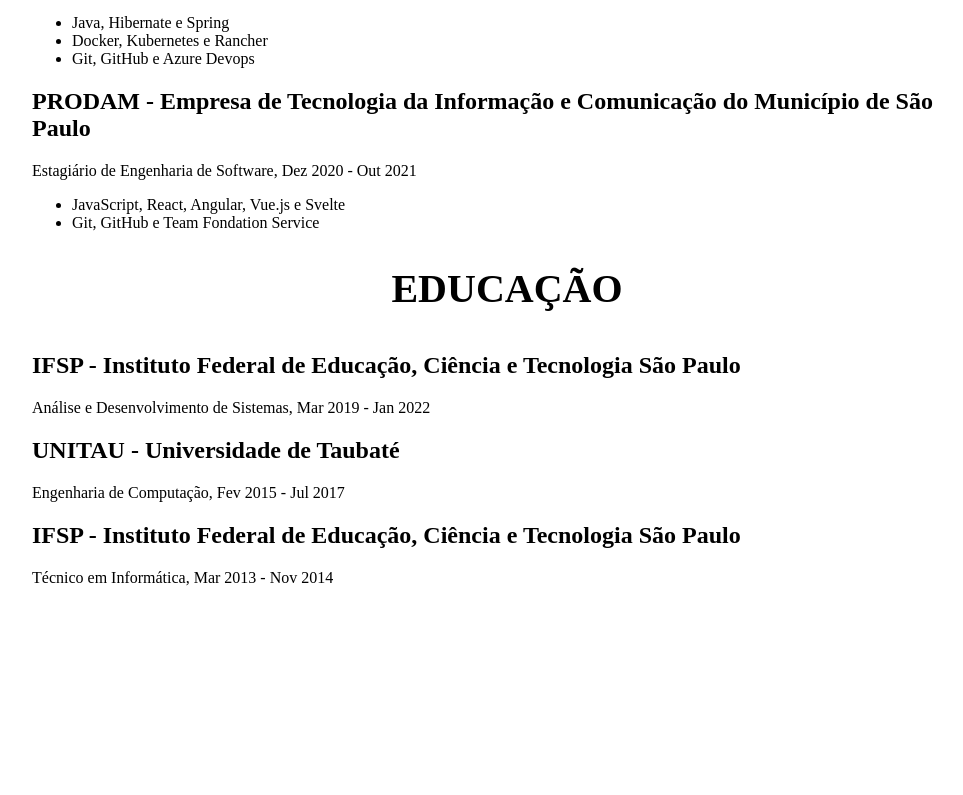
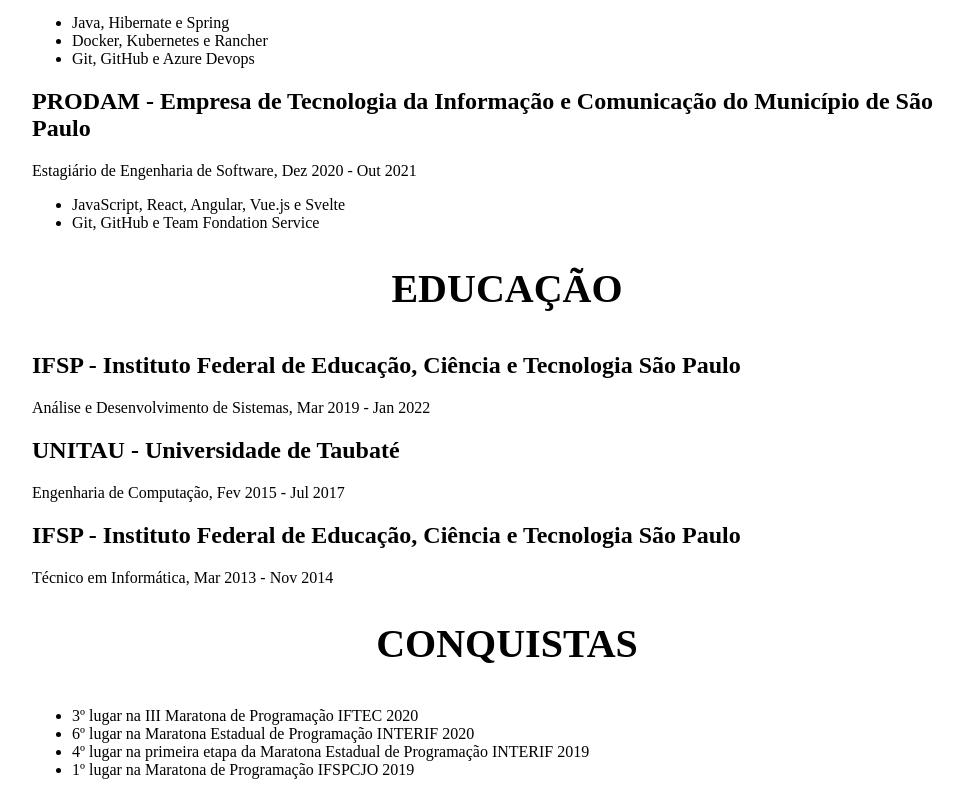
Before and after one commit to heltonricardo/svelte-secomp-sxs, a Svelte app: page / in a window 1280 px wide. Shown: the part 1341-2136 px from the top of the page, without its empty margins (133-1096 px from the left). Before the commit the page ends 1936 px from the top, so only its background shows below. Built offline with nearby package versions, Linux system fonts and the light colour scheme; the HTML template or start-up script is replaced by a standard one.

Commit message:
Adicionando secao de conquistas (App)

```diff
--- a/src/App.svelte
+++ b/src/App.svelte
@@ -73,3 +73,15 @@
 		<span> Técnico em Informática, Mar 2013 - Nov 2014 </span>
 	</div>
 </Secao>
+
+<Secao titulo="Conquistas">
+	<ul>
+		<li>3º lugar na III Maratona de Programação IFTEC 2020</li>
+		<li>6º lugar na Maratona Estadual de Programação INTERIF 2020</li>
+		<li>
+			4º lugar na primeira etapa da Maratona Estadual de Programação
+			INTERIF 2019
+		</li>
+		<li>1º lugar na Maratona de Programação IFSPCJO 2019</li>
+	</ul>
+</Secao>
```
